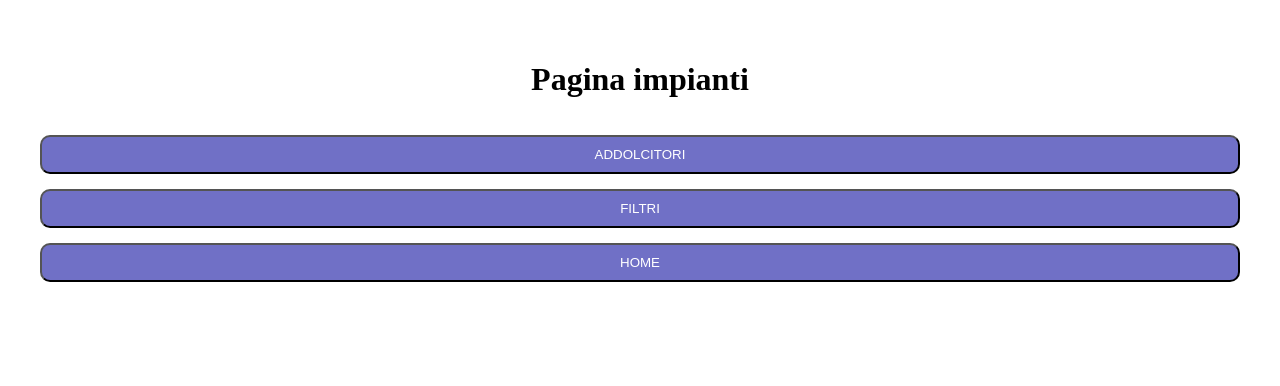
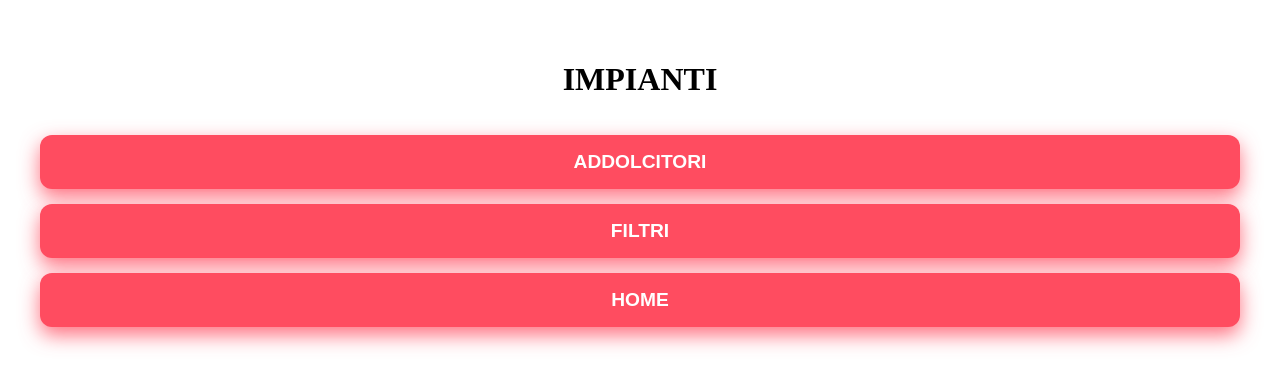
Before and after one commit to drugos624/helpus2, a React (Vite) app: page /impianti in a window 1280 px wide. Shown: the top 386 px of the page. Built offline with nearby package versions, Linux system fonts and the light colour scheme.

Commit message:
versione_3

```diff
--- a/src/App.css
+++ b/src/App.css
@@ -32,11 +32,19 @@ li {
 .listaDettagli {
   display: flex;
   flex-direction: column;
-  text-align: left;
+
 }
 
 button {
-  background-color: rgb(112, 112, 198);
-  color: white;
-  border-radius: 10px;
+  background-color: #ff4c60;
+  color: #fff;
+
+  padding: 16px 40px;
+  font-size: 1.2rem;
+  font-weight: 900;
+  border: none;
+  cursor: pointer;
+  box-shadow: 0 8px 20px #ff4c60cc;
+  transition: transform 0.3s ease, box-shadow 0.3 ease;
+  border-radius: 12px;
 }
--- a/src/App.jsx
+++ b/src/App.jsx
@@ -8,6 +8,7 @@ import Impianti from './pages/Impianti'
 import TipoImpianto from './pages/TipoImpianto'
 import DimensioneImpianto from './pages/DimensioneImpianto'
 import DettaglioAddolcitore from './pages/DettaglioAddolcitore'
+import Documenti from './pages/Documenti'
 
 function App() {
   const [count, setCount] = useState(0)
@@ -19,10 +20,9 @@ function App() {
             <Route path='/' element={<Home></Home>}></Route>
             <Route path='/impianti' element={<Impianti></Impianti>}></Route>
             <Route path='/impianti/:impianti' element={<TipoImpianto></TipoImpianto>}></Route>
-          <Route path='/impianti/:impianti/:opzione' element={<DimensioneImpianto></DimensioneImpianto>}></Route>
-          <Route path='/impianti/:impianti/:opzione/:dimensioni' element=
-          {<DettaglioAddolcitore></DettaglioAddolcitore>}> </Route>
-
+            <Route path='/impianti/:impianti/:opzione' element={<DimensioneImpianto></DimensioneImpianto>}></Route>
+            <Route path='/impianti/:impianti/:opzione/:dimensioni' element={<DettaglioAddolcitore></DettaglioAddolcitore>}> </Route>
+            <Route path='/documenti' element={<Documenti></Documenti>}></Route>
         </Routes>
       </div>
 
--- a/src/impianti.json
+++ b/src/impianti.json
@@ -70,5 +70,12 @@
                 }
             }
         }
+    },
+    "chimici": {
+        "korromind": {
+            "Tipologia": "filmante",
+            "concentrazione": "40%",
+            "dosaggio": "40 ppm"
+        }
     }
 }
--- a/src/pages/DettaglioAddolcitore.jsx
+++ b/src/pages/DettaglioAddolcitore.jsx
@@ -15,7 +15,7 @@ function DettaglioAddolcitore() {
     return (
 
         <div className="listaDettagli">
-            <h1>dettagli {dimensioni}</h1>
+            <h1>Dettagli :{opzione.toUpperCase()} {dimensioni}</h1>
 
             <ul>
                 {Object.entries(dati).map(([chiave, valore]) => (
--- /dev/null
+++ b/src/pages/Documenti.jsx
@@ -0,0 +1,12 @@
+function Documenti() {
+
+    return (
+
+        <h1>DOCUMENTI</h1>
+    )
+
+
+}
+
+
+export default Documenti
--- a/src/pages/Home.jsx
+++ b/src/pages/Home.jsx
@@ -14,8 +14,10 @@ function Home() {
             IMPIANTI
             </button>
             <button>CHIMICI</button>
-            <button>DOCUMENTI</button>
-            <button>UTILITA'</button>
+            <button onClick={() => (
+                navigate("/documenti")
+            )}>DOCUMENTI</button>
+            <button >UTILITA'</button>
 
         </div>
     )
--- a/src/pages/Impianti.jsx
+++ b/src/pages/Impianti.jsx
@@ -7,7 +7,7 @@ function Impianti() {
     const tipiImpianto = Object.keys(tipoImpianto.impianti)
     return (
         <div>
-            <h1>Pagina impianti</h1>
+            <h1>IMPIANTI</h1>
 
             {tipiImpianto.map((impianti) => (
                 <button key={impianti}
```
